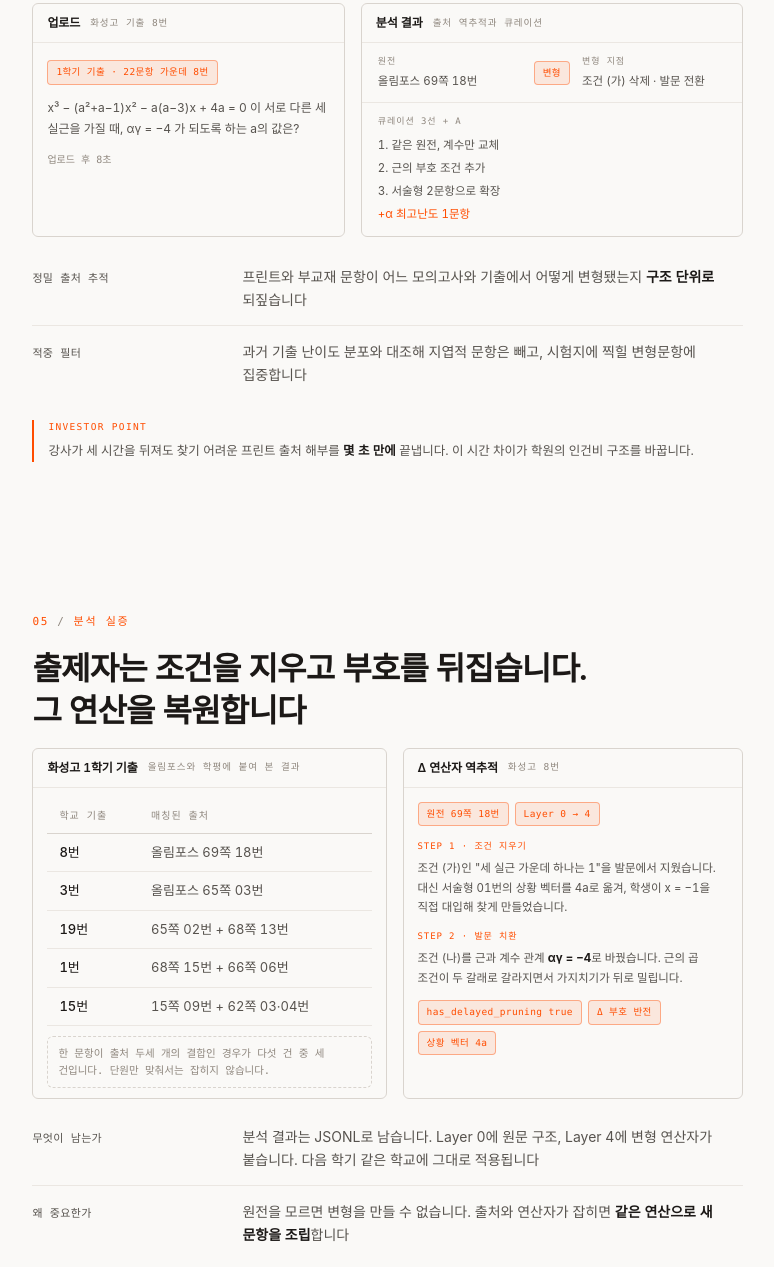
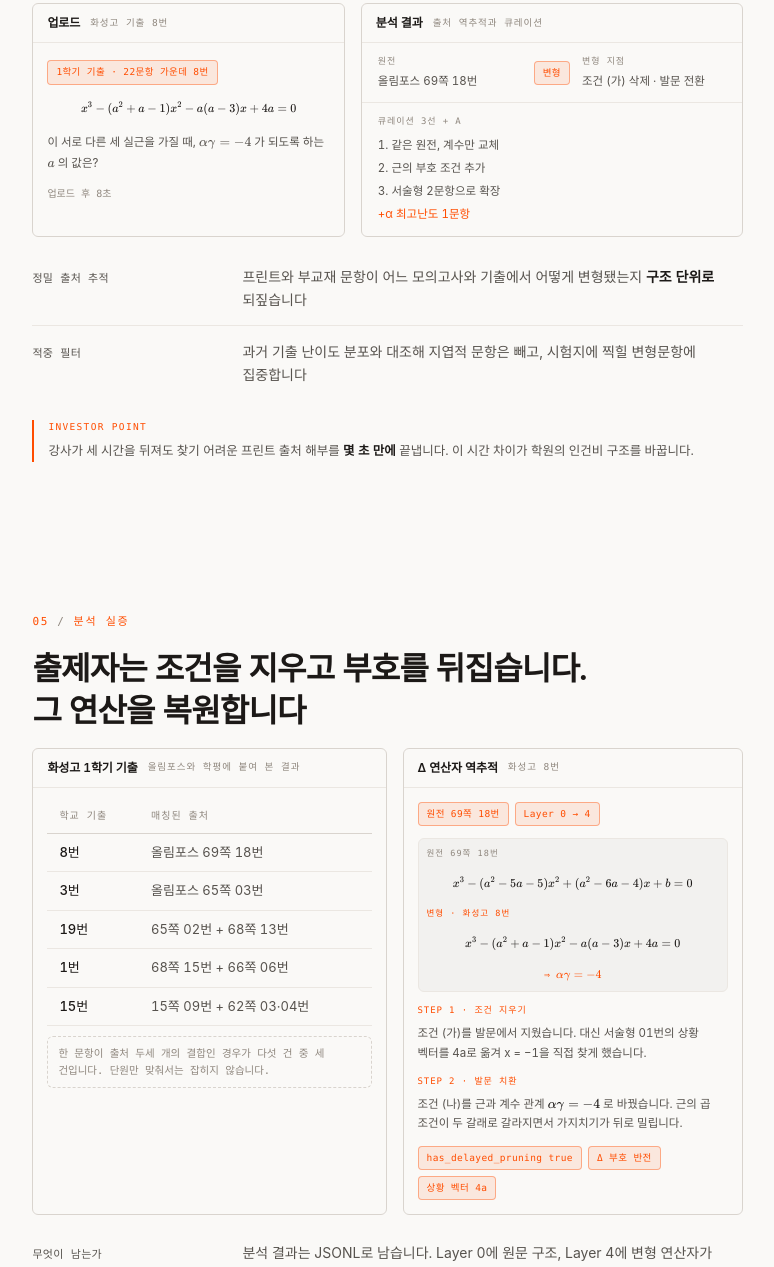
Before and after one commit to jiwonMe/team-2387-deck, an Astro site: page / in a window 1280 px wide. Shown: the part 3521-4788 px from the top of the page, without its empty margins (486-1260 px from the left). Built offline with nearby package versions, Linux system fonts and the light colour scheme; Astro itself is replaced by a stand-in of ours.

Commit message:
수식을 KaTeX로 렌더링
- katex 설치, Tex.astro 컴포넌트 추가 (빌드 시 서버 렌더)
- 5장 문항 목업의 삼차방정식을 display math 로 교체
- 6장에 원전 식과 변형 식을 나란히 배치, alpha*gamma=-4 를 인라인 수식으로
- 수식 폭이 카드에 맞도록 10px 스케일, 넘침 0 확인

```diff
--- a/package.json
+++ b/package.json
@@ -12,6 +12,7 @@
   "dependencies": {
     "@astrojs/react": "^7.1.9",
     "astro": "^7.4.12",
+    "katex": "^0.19.1",
     "react": "^19.2.0",
     "react-dom": "^19.2.0",
     "ztd-charts": "^0.11.3"
--- /dev/null
+++ b/src/components/Tex.astro
@@ -0,0 +1,23 @@
+---
+import katex from 'katex';
+
+interface Props {
+  tex: string;
+  display?: boolean;
+}
+
+const { tex, display = false } = Astro.props;
+
+const html = katex.renderToString(tex, {
+  displayMode: display,
+  throwOnError: false,
+  strict: false,
+  output: 'html',
+});
+---
+
+{display ? (
+  <div class="tex-d"><Fragment set:html={html} /></div>
+) : (
+  <span class="tex-i"><Fragment set:html={html} /></span>
+)}
--- a/src/layouts/Deck.astro
+++ b/src/layouts/Deck.astro
@@ -1,5 +1,6 @@
 ---
 import '../styles/global.css';
+import 'katex/dist/katex.min.css';
 import AnatomyFigure from '../components/AnatomyFigure.astro';
 
 interface Props {
--- a/src/pages/index.astro
+++ b/src/pages/index.astro
@@ -1,6 +1,7 @@
 ---
 import Deck from '../layouts/Deck.astro';
 import Slide from '../components/Slide.astro';
+import Tex from '../components/Tex.astro';
 import RevenueChart from '../components/RevenueChart.tsx';
 import LeverageChart from '../components/LeverageChart.tsx';
 
@@ -213,8 +214,11 @@ const TOTAL = 11;
         <div class="mock-h"><b>업로드</b> 화성고 기출 8번</div>
         <div class="mock-b">
           <span class="qtag">1학기 기출 · 22문항 가운데 8번</span>
-          <div class="mt-3 text-[12px] leading-[1.8] text-fg2">
-            x³ − (a²+a−1)x² − a(a−3)x + 4a = 0 이 서로 다른 세 실근을 가질 때, αγ = −4 가 되도록 하는 a의 값은?
+          <div class="mt-1">
+            <Tex display tex="x^3-(a^2+a-1)x^2-a(a-3)x+4a=0" />
+            <div class="text-[11.5px] leading-[1.75] text-fg2">
+              이 서로 다른 세 실근을 가질 때, <Tex tex="\alpha\gamma=-4" /> 가 되도록 하는 <Tex tex="a" /> 의 값은?
+            </div>
           </div>
           <div class="mt-3 font-mono text-[10px] text-fg3">업로드 후 8초</div>
         </div>
@@ -301,17 +305,27 @@ const TOTAL = 11;
             <span class="qtag">Layer 0 → 4</span>
           </div>
 
-          <div class="mt-3.5">
+          <div class="mt-3 rounded-[6px] border border-line2 bg-fill px-2 pb-1">
+            <div class="font-mono text-[8.5px] uppercase tracking-[0.12em] text-fg3 pt-2">원전 69쪽 18번</div>
+            <Tex display tex="x^3-(a^2-5a-5)x^2+(a^2-6a-4)x+b=0" />
+            <div class="font-mono text-[8.5px] uppercase tracking-[0.12em] text-accent">변형 · 화성고 8번</div>
+            <Tex display tex="x^3-(a^2+a-1)x^2-a(a-3)x+4a=0" />
+            <div class="text-center font-mono text-[10px] text-accent pb-1">
+              ⇒ <Tex tex="\alpha\gamma=-4" />
+            </div>
+          </div>
+
+          <div class="mt-3">
             <div class="font-mono text-[9px] uppercase tracking-[0.1em] text-accent mb-1.5">Step 1 · 조건 지우기</div>
             <div class="text-[11.5px] leading-[1.7] text-fg2">
-              조건 (가)인 "세 실근 가운데 하나는 1"을 발문에서 지웠습니다. 대신 서술형 01번의 상황 벡터를 4a로 옮겨, 학생이 x = −1을 직접 대입해 찾게 만들었습니다.
+              조건 (가)를 발문에서 지웠습니다. 대신 서술형 01번의 상황 벡터를 4a로 옮겨 x = −1을 직접 찾게 했습니다.
             </div>
           </div>
 
           <div class="mt-3">
             <div class="font-mono text-[9px] uppercase tracking-[0.1em] text-accent mb-1.5">Step 2 · 발문 치환</div>
             <div class="text-[11.5px] leading-[1.7] text-fg2">
-              조건 (나)를 근과 계수 관계 <b style="color:var(--fg)">αγ = −4</b>로 바꿨습니다. 근의 곱 조건이 두 갈래로 갈라지면서 가지치기가 뒤로 밀립니다.
+              조건 (나)를 근과 계수 관계 <b style="color:var(--fg)"><Tex tex="\alpha\gamma=-4" /></b>로 바꿨습니다. 근의 곱 조건이 두 갈래로 갈라지면서 가지치기가 뒤로 밀립니다.
             </div>
           </div>
 
--- a/src/styles/global.css
+++ b/src/styles/global.css
@@ -542,6 +542,29 @@
     vertical-align: middle;
     margin-right: 10px;
     background: var(--accent);
+  }
+
+  /* ── KaTeX ───────────────────────────────────────────── */
+  .tex-d {
+    display: block;
+    margin: 8px 0;
+    font-size: 13px;
+    overflow-x: auto;
+    overflow-y: hidden;
+    text-align: center;
+  }
+  .tex-d .katex-display {
+    margin: 0;
+  }
+  .mock .tex-d {
+    font-size: 10px;
+    margin: 6px 0;
+  }
+  .tex-i {
+    font-size: 0.98em;
+  }
+  .tex-i .katex {
+    font-size: 1em;
   }
 
   /* ── 한국어 개행 (단어 중간에서 끊기지 않게) ─────────── */
```
Also changed, not shown: 1 other file.
